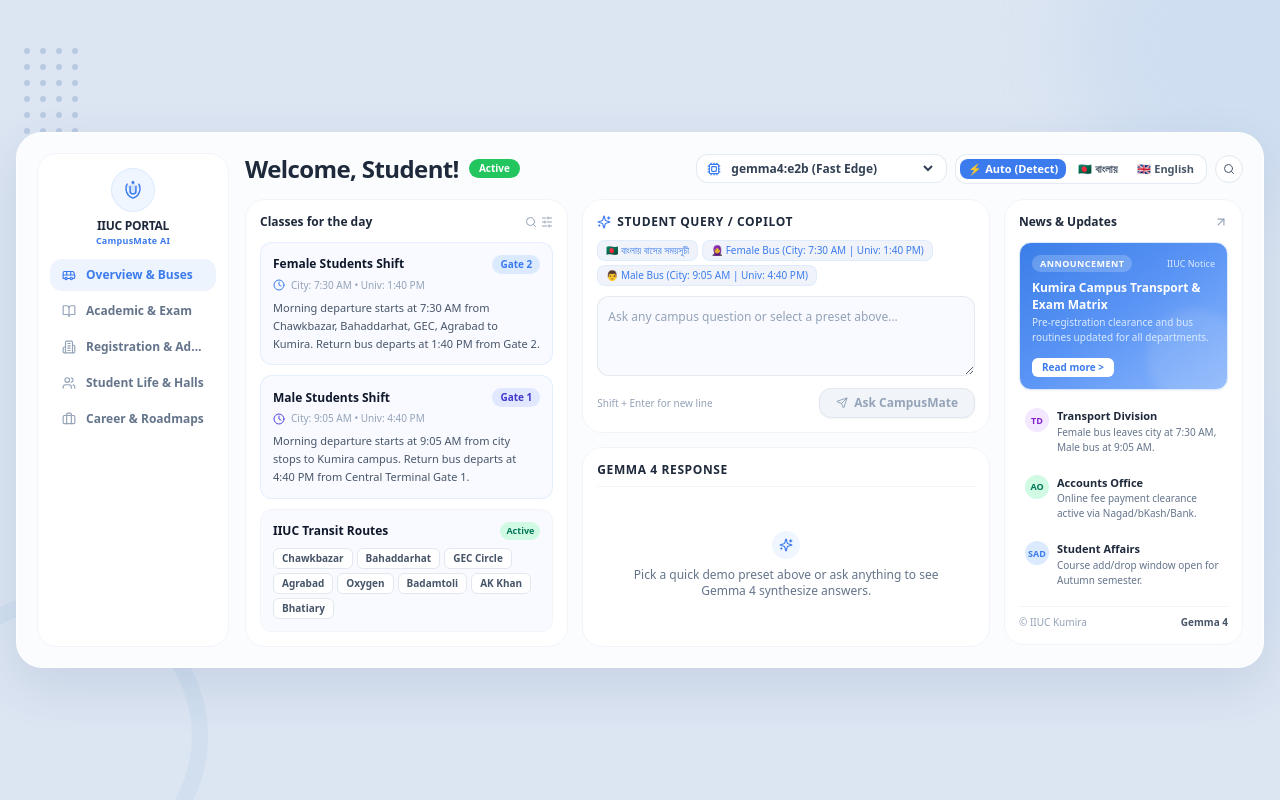
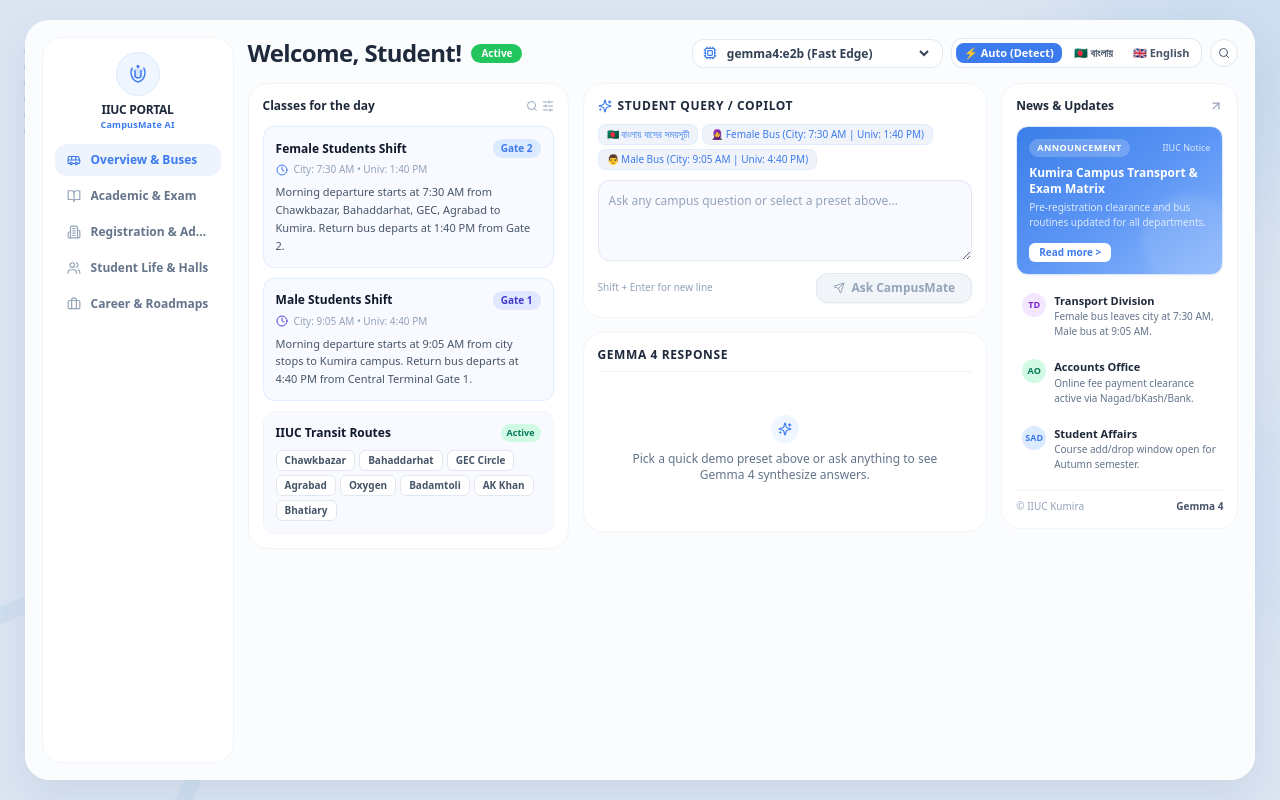
Before and after one commit to Ridwanulkarim/CampusMateAI, a React (Vite) app in the folder frontend/: page / in a window 1280 px wide. Built offline with nearby package versions, Linux system fonts and the light colour scheme.

Commit message:
fix: eliminate excessive outer blue padding and expand dashboard to 98% viewport width

```diff
--- a/frontend/src/App.jsx
+++ b/frontend/src/App.jsx
@@ -247,7 +247,7 @@ export default function App() {
   };
 
   return (
-    <div className="min-h-screen bg-[#dce5f2] p-2 sm:p-4 flex items-center justify-center font-sans relative overflow-hidden">
+    <div className="min-h-screen bg-[#dce5f2] p-2 sm:p-3 flex items-center justify-center font-sans relative overflow-x-hidden">
       <div className="absolute top-12 left-6 hidden lg:grid grid-cols-4 gap-2.5 opacity-30 pointer-events-none">
         {Array.from({ length: 24 }).map((_, i) => (
           <div key={i} className="w-1.5 h-1.5 rounded-full bg-[#6a90be]" />
@@ -258,7 +258,7 @@ export default function App() {
       <div className="absolute -top-28 -right-28 w-80 h-80 rounded-full bg-[#c7daf0] opacity-60 blur-2xl pointer-events-none" />
       <div className="absolute top-1/2 -right-16 w-60 h-60 rounded-full bg-[#d0e0f5] opacity-40 blur-xl pointer-events-none" />
 
-      <div className="w-full max-w-[1340px] bg-[#fbfcfe] rounded-[26px] shadow-[0_18px_50px_rgba(40,75,130,0.12)] border border-white p-3.5 sm:p-5 flex flex-col lg:flex-row gap-4 relative z-10">
+      <div className="w-full max-w-[98%] 2xl:max-w-[1680px] min-h-[95vh] bg-[#fbfcfe] rounded-[24px] shadow-[0_15px_45px_rgba(40,75,130,0.1)] border border-white p-3 sm:p-4 flex flex-col lg:flex-row gap-3.5 relative z-10 my-auto">
         <aside className="w-full lg:w-48 shrink-0 bg-white rounded-[20px] p-3 shadow-xs border border-slate-100 flex flex-col gap-3">
           <div className="flex flex-col items-center text-center pt-0.5">
             <div className="w-11 h-11 rounded-full bg-blue-50 border border-blue-100 flex items-center justify-center text-[#3c7bed] shadow-xs mb-1.5">
```
